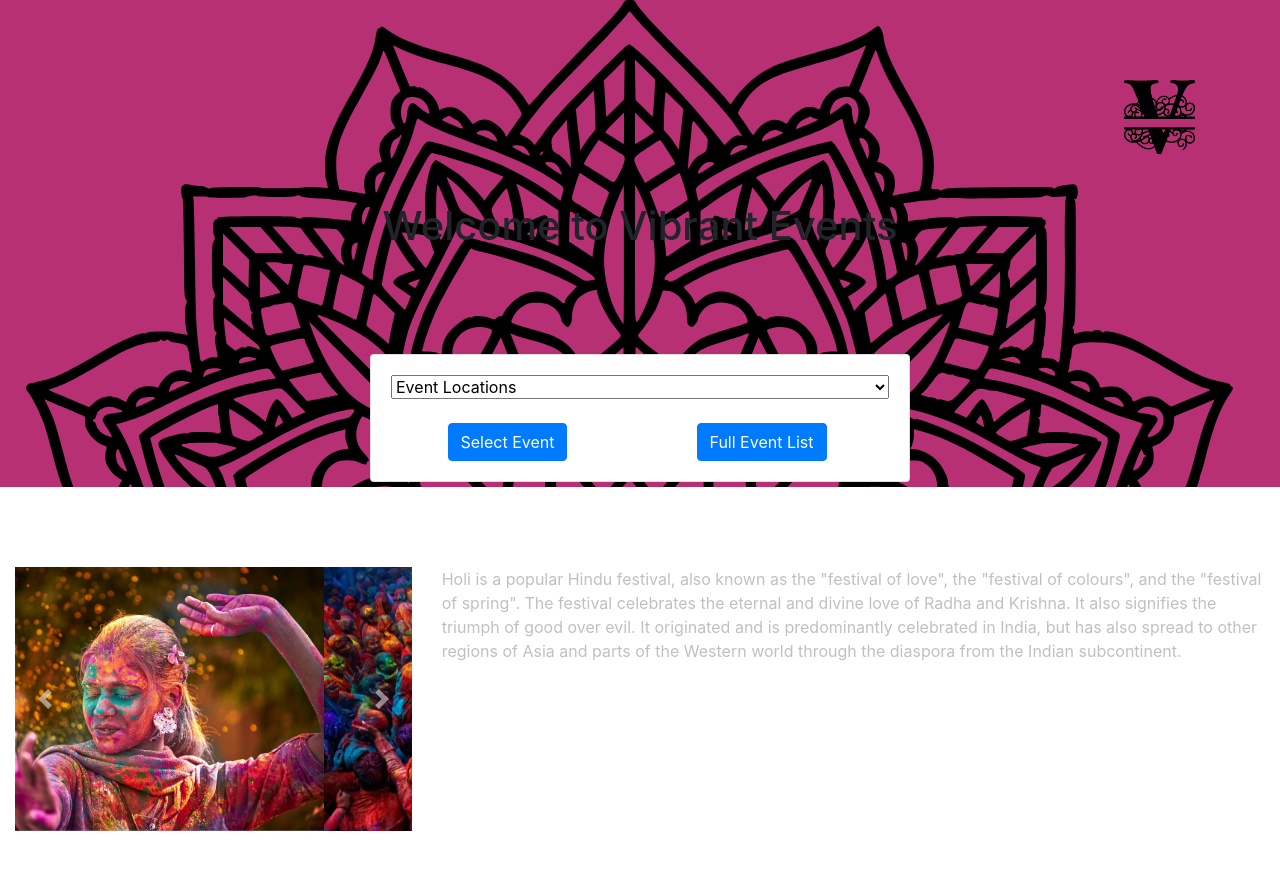
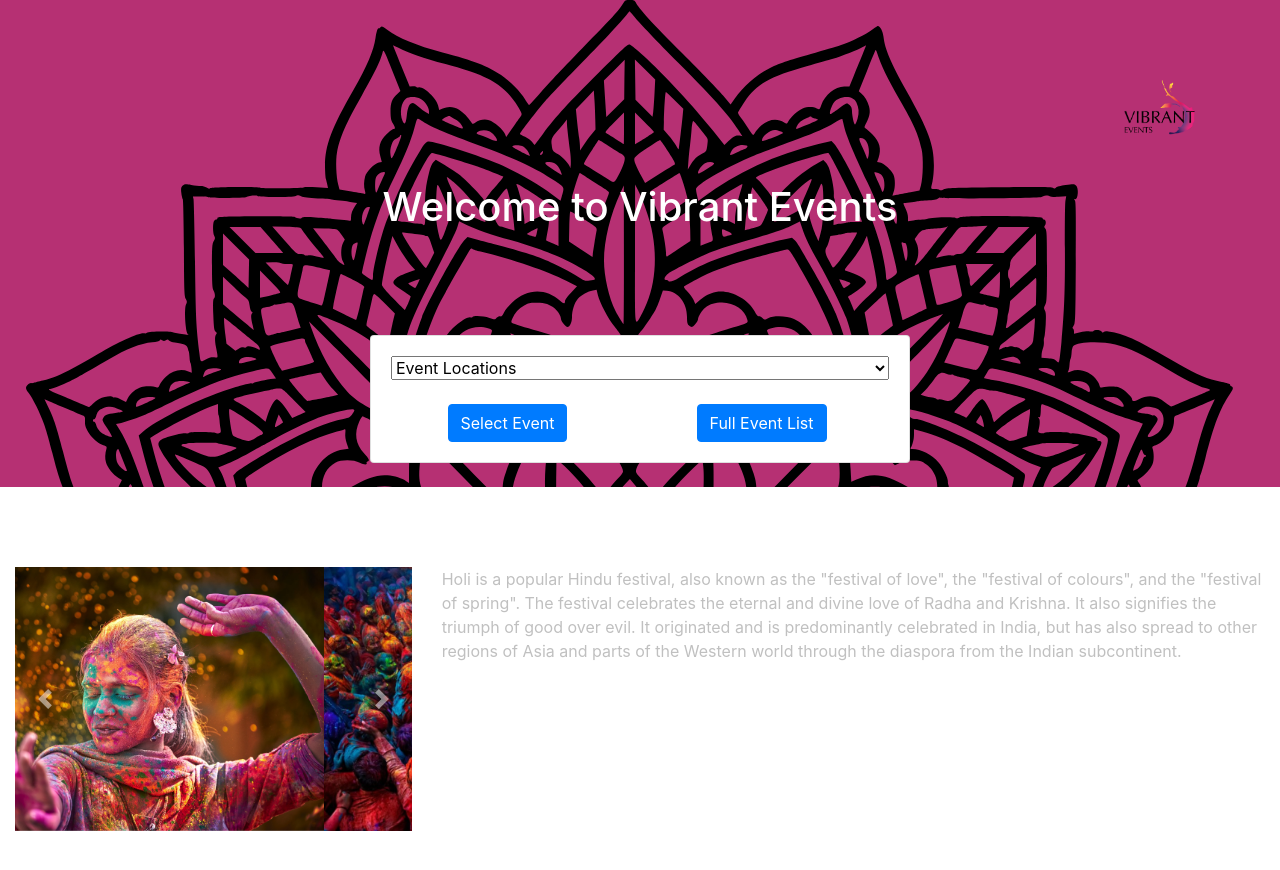
Before and after one commit to Thewa55/Vibrant-Events, a plain HTML site: page index.html in a window 1280 px wide. Drawn offline with nearby package versions, Linux system fonts and the light colour scheme.

Commit message:
Uploaded new logo

```diff
--- a/assets/css/index.css
+++ b/assets/css/index.css
@@ -11,6 +11,9 @@
     z-index: -1;
     height: fit-content;
 } */
+.header {
+  color: white;
+}
 .logo {
     /* width: 5em; */
     width: 71px;
--- a/index.html
+++ b/index.html
@@ -17,11 +17,11 @@
         <div class="container ">
             <div class="row justify-content-end">
                 <div class="col-1 pt-3">
-                    <img class="logo" src="assets/images/V logo.png">
+                    <img class="logo" src="assets/images/logo.png">
                 </div>
             </div>
         </div>
-        <h1 class="text-center pt-5 animate__animated animate__jackInTheBox">Welcome to Vibrant Events</h1>
+        <h1 class="text-center pt-5 header animate__animated animate__jackInTheBox">Welcome to Vibrant Events</h1>
         <div class="py-5 container">
             <div class=" py-5 row justify-content-center">
                 <div class="col-6">
```
Also changed, not shown: GoogleMaps/Maps.html (+3 -1 lines), assets/images/logo.png (added).
